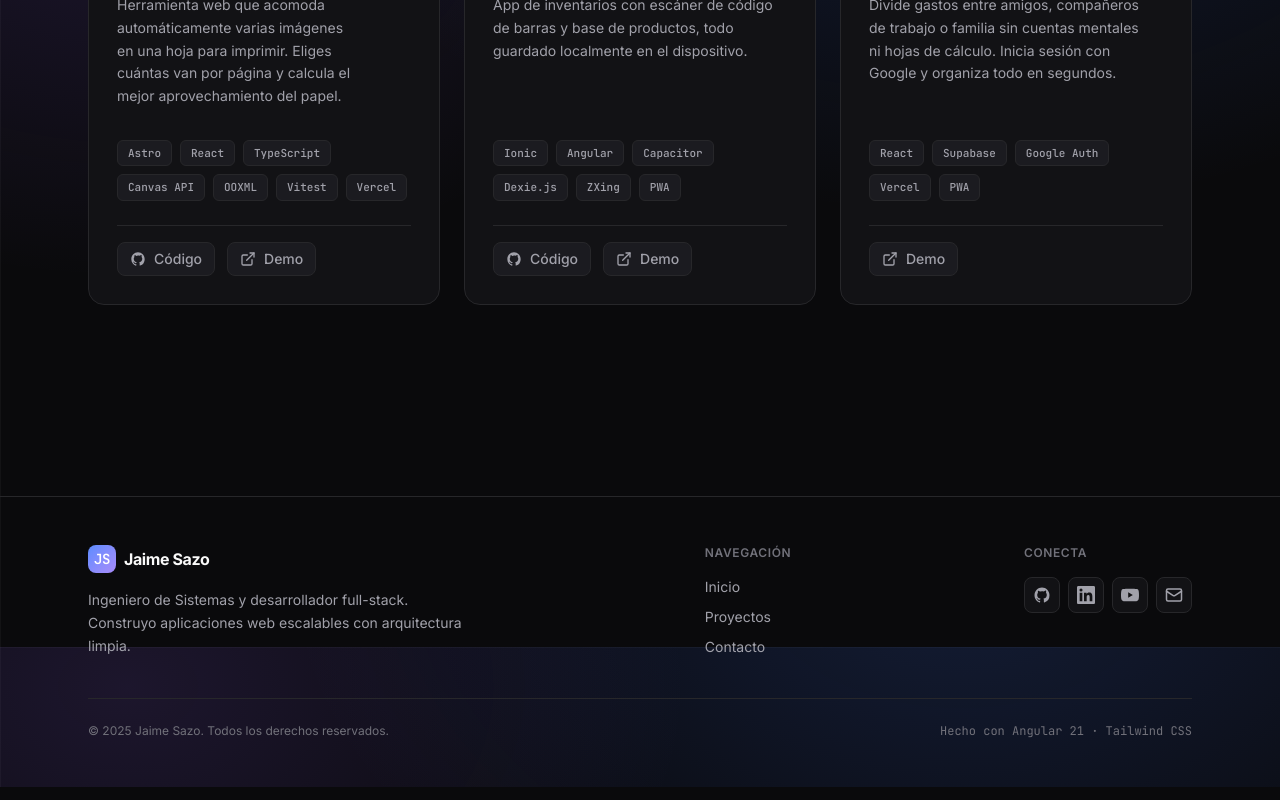
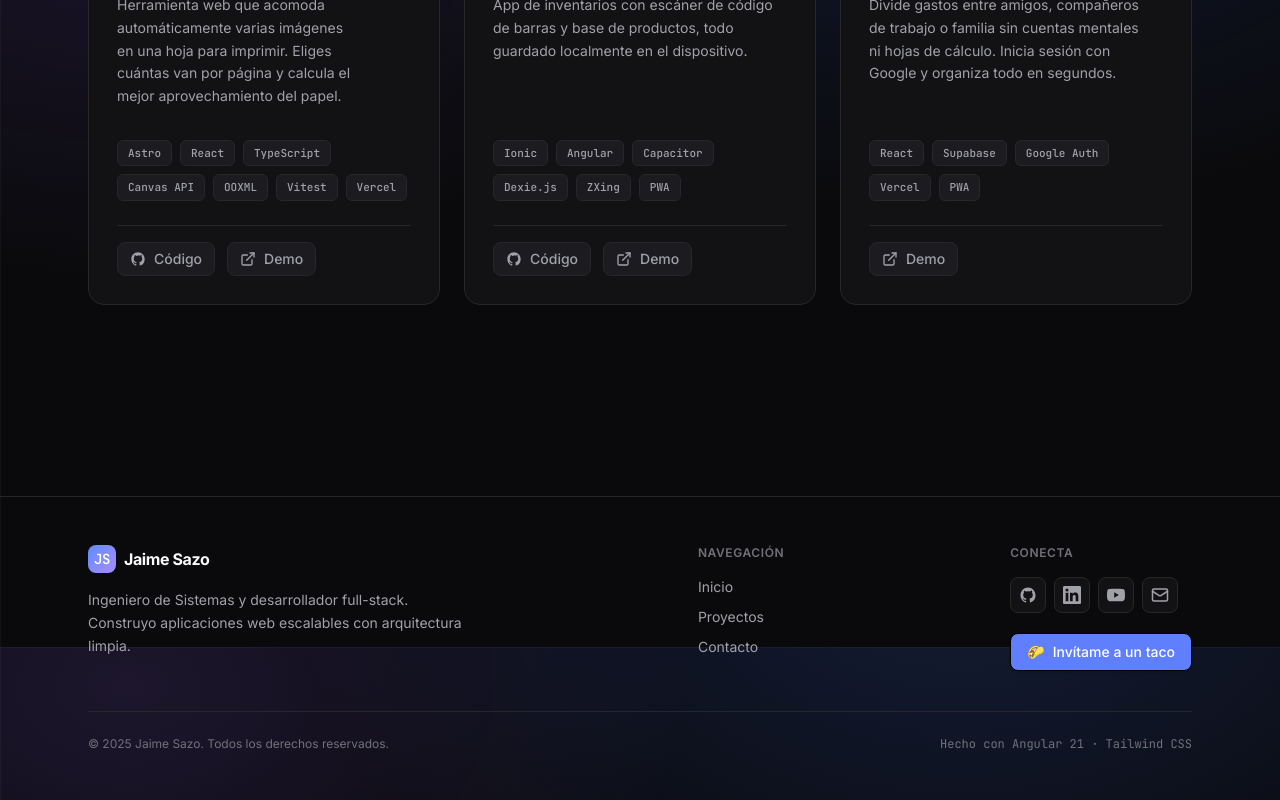
Before and after one commit to Estuardo-Sazo/portfolio, an Angular app: page / in a window 1280 px wide. Shown: the part 2553-3353 px from the top of the page. Built offline with nearby package versions, Linux system fonts and the light colour scheme.

Commit message:
feat: agregar enlace "Buy Me a Coffee" al pie de página

```diff
--- a/src/app/shared/components/footer/footer.html
+++ b/src/app/shared/components/footer/footer.html
@@ -99,6 +99,17 @@
             </svg>
           </a>
         </div>
+
+        <!-- Buy Me a Coffee -->
+        <a
+          href="https://www.buymeacoffee.com/jaszcode"
+          target="_blank"
+          rel="noopener"
+          class="mt-5 inline-flex items-center gap-2 rounded-lg border border-black bg-[#5F7FFF] px-4 py-2 text-sm font-medium text-white shadow-sm hover:opacity-90 hover:-translate-y-0.5 transition-all"
+        >
+          <span aria-hidden="true">🌮</span>
+          Invítame a un taco
+        </a>
       </div>
     </div>
 
```
